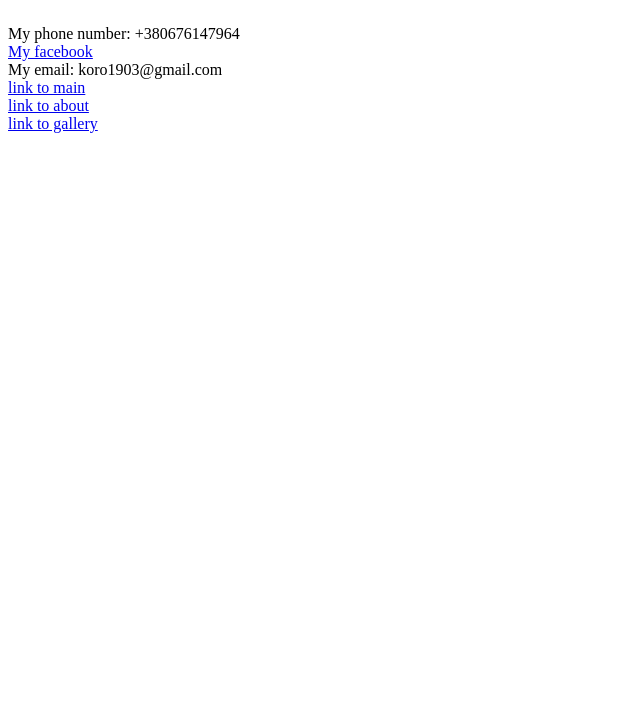
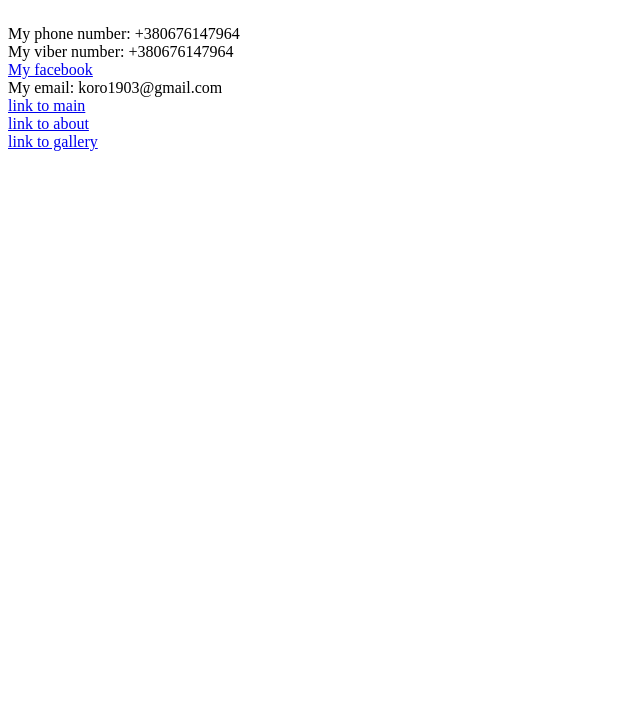
Before and after one commit to koro1903/test-git, a plain HTML site: page homework_Korsunskyy1/pages/contacs.html in a window 1280 px wide. Shown: the part 73-800 px from the top of the page, without its empty margins (0-640 px from the left). Drawn offline with Linux system fonts and the light colour scheme.

Commit message:
input viber

```diff
--- a/homework_Korsunskyy1/pages/contacs.html
+++ b/homework_Korsunskyy1/pages/contacs.html
@@ -11,6 +11,7 @@
 <h1>Contacts</h1>
 <br>
 <form action>My phone number: +380676147964</form>
+<form>My viber number: +380676147964</form>
 <a href="https://www.facebook.com/profile.php?id=100000323906463" target="_blank">My facebook</a>
 <form action>My email: koro1903@gmail.com</form>
 <a href="../index.html" target="_blank">link to main</a>
```
